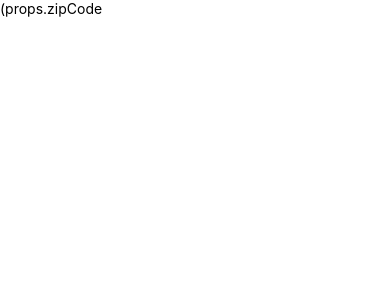
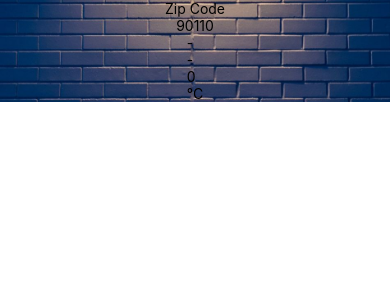
Before and after one commit to kentilove095/6210110616_3SA04, a React Native app: screen / in a window 390 px wide. Shown: the top 300 px of the page. Built offline with nearby package versions, Linux system fonts and the light colour scheme.

Commit message:
Components and Image Background

```diff
--- /dev/null
+++ b/components/Forecast.js
@@ -0,0 +1,13 @@
+import React from 'react'
+import { Text, View } from 'react-native'
+
+export default function Forecast(props){
+    return(
+        <View>
+            <Text>{props.main}</Text>
+            <Text>{props.description}</Text>
+            <Text>{props.temp}</Text>
+            <Text>°C</Text>
+        </View>
+    )
+}
--- a/components/Weather.js
+++ b/components/Weather.js
@@ -1,8 +1,28 @@
-import React from 'react'
-import { Text } from 'react-native'
+import React, { useState } from 'react'
+import { ImageBackground, StyleSheet, Text } from 'react-native';
+import Forecast from './Forecast';
+
 
 export default function Weather(props){
+    const [forecastInfo, setForecastInfo] = useState({
+        main: '-',
+        description: '-',
+        temp: 0
+    })
+
     return(
-        <Text>(props.zipCode</Text>
+        <ImageBackground source={require('../backg.jpg')} style ={styles.backdrop }>
+            <Text>Zip Code</Text>
+            <Text>{props.zipCode}</Text>
+        <Forecast {...forecastInfo}/>
+        </ImageBackground>
     )
 }
+
+const styles = StyleSheet.create({
+    backdrop: {
+        alignItems: 'center',
+        width: '100%',
+        height: '100%'
+    }
+})
```
Also changed, not shown: backg.jpg (added).
